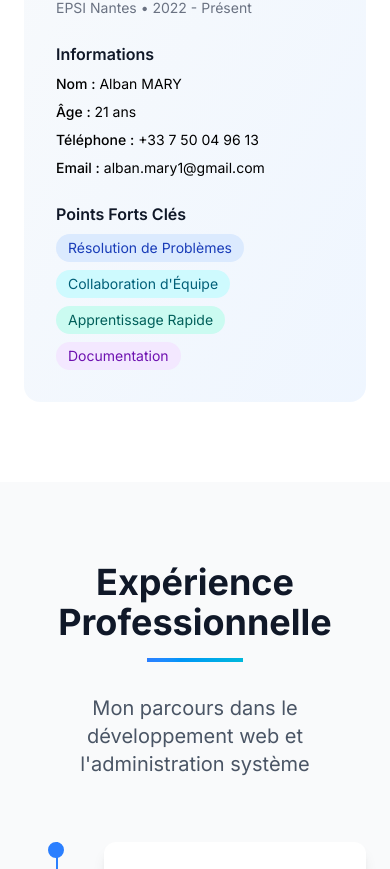
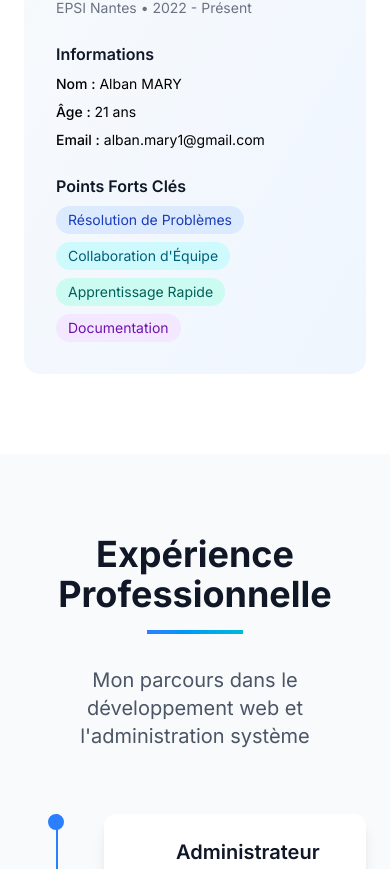
Before and after one commit to Kidoly/portfolio, a Next.js app: page / in a window 390 px wide. Shown: the part 1996-2865 px from the top of the page. Built offline with nearby package versions, Linux system fonts and the light colour scheme.

Commit message:
Remove phone nummber

```diff
--- a/src/components/About.tsx
+++ b/src/components/About.tsx
@@ -77,7 +77,6 @@ const About = () => {
                   <div className="space-y-2 text-sm">
                     <p><span className="font-medium">{t('about.information.name')}</span> Alban MARY</p>
                     <p><span className="font-medium">{t('about.information.age')}</span>{t('about.information.ageValue')}</p>
-                    <p><span className="font-medium">{t('about.information.phone')}</span> +33 7 50 04 96 13</p>
                     <p><span className="font-medium">{t('about.information.email')}</span> alban.mary1@gmail.com</p>
                   </div>
                 </div>
--- a/src/components/Contact.tsx
+++ b/src/components/Contact.tsx
@@ -1,7 +1,7 @@
 'use client'
 
 import React, { useState } from 'react';
-import { Mail, Phone, MapPin, Linkedin, Github, Send, MessageCircle, CheckCircle, AlertCircle } from 'lucide-react';
+import { Mail, MapPin, Linkedin, Github, Send, MessageCircle, CheckCircle, AlertCircle } from 'lucide-react';
 import { useLanguage } from '@/contexts/LanguageContext';
 
 const Contact = () => {
--- a/src/contexts/LanguageContext.tsx
+++ b/src/contexts/LanguageContext.tsx
@@ -53,7 +53,6 @@ const translations = {
     'about.information.name': 'Name:',
     'about.information.age': 'Age:',
     'about.information.ageValue': ' 21 years old',
-    'about.information.phone': 'Phone:',
     'about.information.email': 'Email:',
 
     // Experience Section
@@ -235,7 +234,6 @@ const translations = {
     'about.information.name': 'Nom :',
     'about.information.age': 'Âge : ',
     'about.information.ageValue': '21 ans',
-    'about.information.phone': 'Téléphone :',
     'about.information.email': 'Email :',
 
     // Experience Section
```
